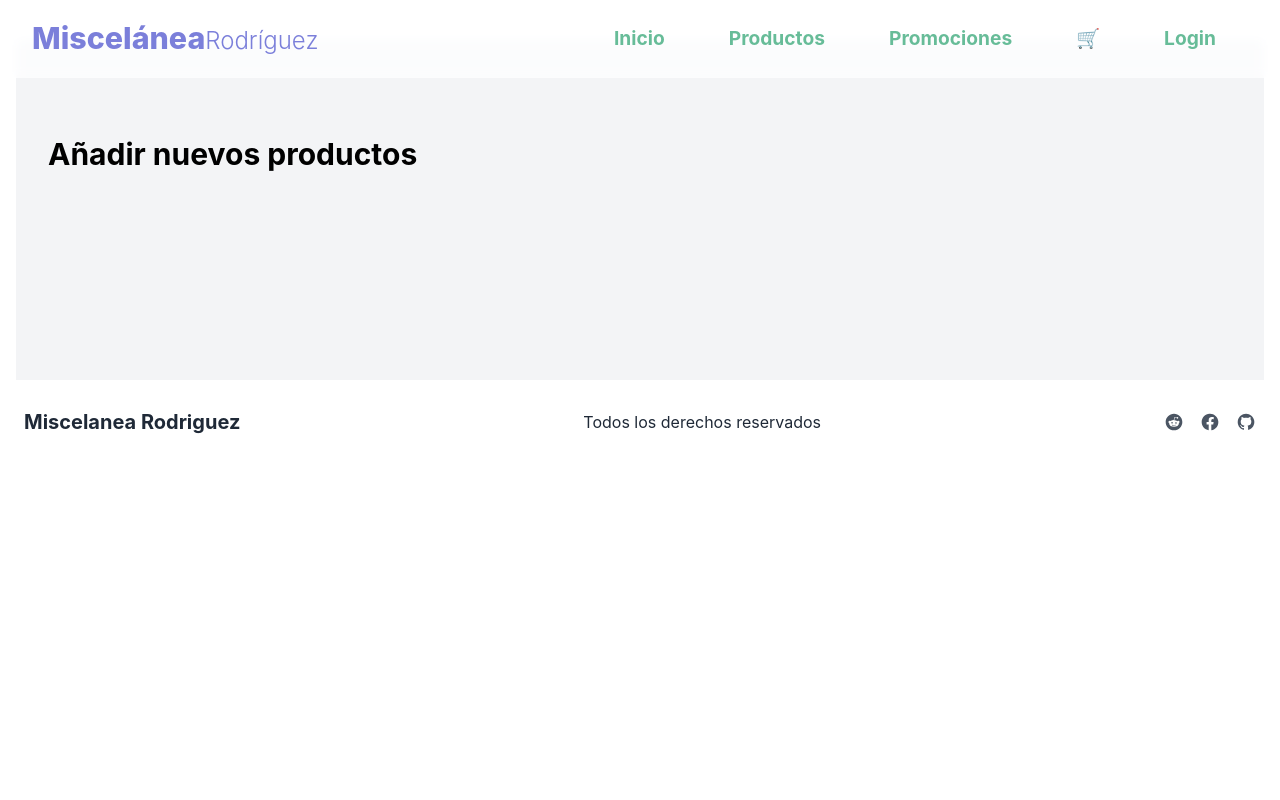
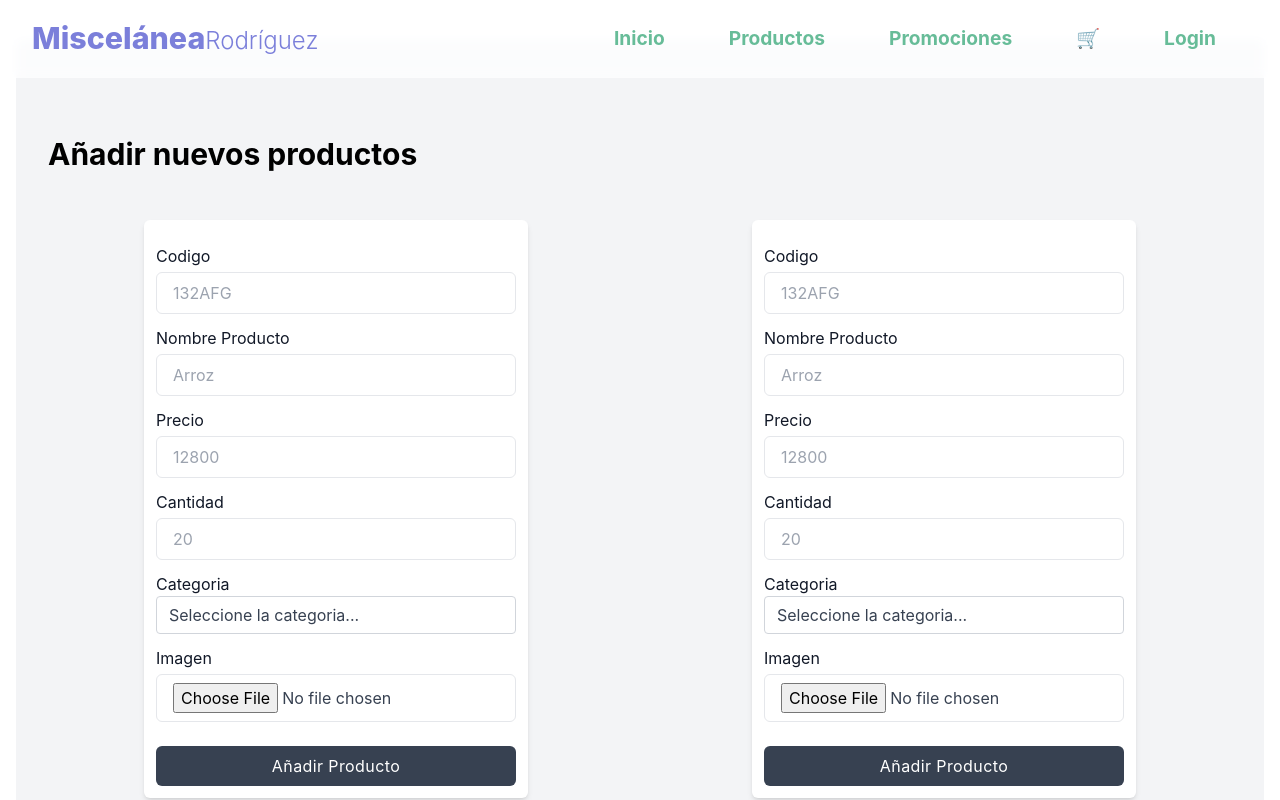
Before and after one commit to ArgeNH/miscelania-frontend, a React (Create React App) app: page /productos in a window 1280 px wide. Shown: the top 800 px of the page. Built offline with nearby package versions, Linux system fonts and the light colour scheme.

Commit message:
add form for upload product information

```diff
--- /dev/null
+++ b/src/components/admin/product/InputProduct.js
@@ -0,0 +1,27 @@
+import React from 'react';
+import PropTypes from 'prop-types';
+
+export const InputProduct = ({ label, name, type, place, value, handle }) => {
+    return (
+        <div className='mt-3'>
+            <label className="block text-md text-gray-900 dark:text-gray-200">{label}</label>
+            <input
+                name={name}
+                type={type}
+                className="block w-full px-4 py-2 mt-1 text-gray-700 bg-white border rounded-md dark:bg-gray-800 dark:text-gray-300 dark:border-gray-600 focus:border-blue-400 dark:focus:border-blue-300 focus:ring-blue-300 focus:outline-none focus:ring focus:ring-opacity-40"
+                placeholder={place}
+                value={value}
+                onChange={handle}
+            />
+        </div>
+    );
+};
+
+InputProduct.propTypes = {
+    label: PropTypes.string,
+    name: PropTypes.string,
+    type: PropTypes.string,
+    place: PropTypes.string,
+    value: PropTypes.string,
+    handle: PropTypes.func
+};
--- a/src/components/admin/product/ProductAdd.js
+++ b/src/components/admin/product/ProductAdd.js
@@ -1,8 +1,83 @@
 import React from 'react';
 
+import { InputProduct } from './InputProduct';
+
 export const ProductAdd = () => {
+
     return (
-        <div>
+        <div className="w-full max-w-sm p-3 m-auto bg-white rounded-md shadow-md dark:bg-gray-800">
+
+            <form>
+
+                <InputProduct
+                    label='Codigo'
+                    name='code'
+                    place='132AFG'
+                    type='text'
+                />
+
+                <InputProduct
+                    label='Nombre Producto'
+                    name='nameProduct'
+                    place='Arroz'
+                    type='text'
+                />
+
+                <InputProduct
+                    label='Precio'
+                    name='price'
+                    place='12800'
+                    type='number'
+                />
+
+                <InputProduct
+                    label='Cantidad'
+                    name='cant'
+                    place='20'
+                    type='number'
+                />
+
+                <div className="mt-3 w-auto">
+                    <label className="block text-md text-gray-900 dark:text-gray-200">Categoria</label>
+                    <select className="form-select appearance-none
+                            block
+                            w-full
+                            px-3
+                            py-1.5
+                            text-base
+                            font-normal
+                            text-gray-700
+                            bg-white bg-clip-padding bg-no-repeat
+                            border border-solid border-gray-300
+                            rounded
+                            transition
+                            ease-in-out
+                            m-0
+                            focus:text-gray-700 focus:bg-white focus:border-blue-600 focus:outline-none" aria-label="Default select example">
+                        <option selected>Seleccione la categoria...</option>
+                        <option value="PAPELERIA">Papeleria</option>
+                        <option value="FARMACIA">Farmacia</option>
+                        <option value="ASEO">Aseo</option>
+                        <option value="HOGAR">Hogar</option>
+                        <option value="FERRETERIA">Ferreteria</option>
+                        <option value="OTROS">Otros</option>
+                        <option value="PROMOCION">Promoción</option>
+                    </select>
+                </div>
+
+                <InputProduct
+                    label='Imagen'
+                    name='image'
+                    type='file'
+                />
+
+                <div className="mt-6">
+                    <button
+                        className="w-full px-4 py-2 tracking-wide text-white transition-colors duration-200 transform bg-gray-700 rounded-md hover:bg-gray-600 focus:outline-none focus:bg-gray-600">
+                        Añadir Producto
+                    </button>
+                </div>
+            </form>
 
         </div>
     )
--- a/src/components/home/Information.js
+++ b/src/components/home/Information.js
@@ -2,11 +2,11 @@ import React from 'react';
 
 export const Information = () => {
     return (
-        <section className="bg-gray-200 animate__animated animate__slideInLeft">
+        <section className="bg-gray-200 ">
             <div className="max-w-screen-xl px-4 py-16 mx-auto sm:px-6 lg:px-8 sm:py-24">
                 <div className="grid grid-cols-1 gap-8 mt-2 lg:grid-cols-2">
 
-                    <div className="relative h-64 lg:h-auto">
+                    <div className="relative h-64 lg:h-auto animate__animated animate__fadeIn">
 
                         <div className="block">
                             <img
@@ -28,7 +28,7 @@ export const Information = () => {
 
                     </div>
 
-                    <div className="relative h-64 lg:h-auto">
+                    <div className="relative h-64 lg:h-auto animate__animated animate__fadeIn">
 
                         <div className="block">
                             <img
--- a/src/components/product/ProductScreen.js
+++ b/src/components/product/ProductScreen.js
@@ -1,4 +1,6 @@
 import React from 'react';
+
+import { ProductAdd } from '../admin/product/ProductAdd';
 
 export const ProductScreen = () => {
     return (
@@ -10,12 +12,13 @@ export const ProductScreen = () => {
 
                 <div className="grid grid-cols-1 gap-8 mt-12 lg:grid-cols-2">
                     <div className="relative h-64 lg:h-auto">
-
+                        <ProductAdd />
                     </div>
 
-                    <div className="prose prose-lg lg:pb-16">
+                    <div className="relative h-64 lg:h-auto">
+                        <ProductAdd />
+                    </div>
 
-                    </div>
                 </div>
             </div>
         </section>
```
